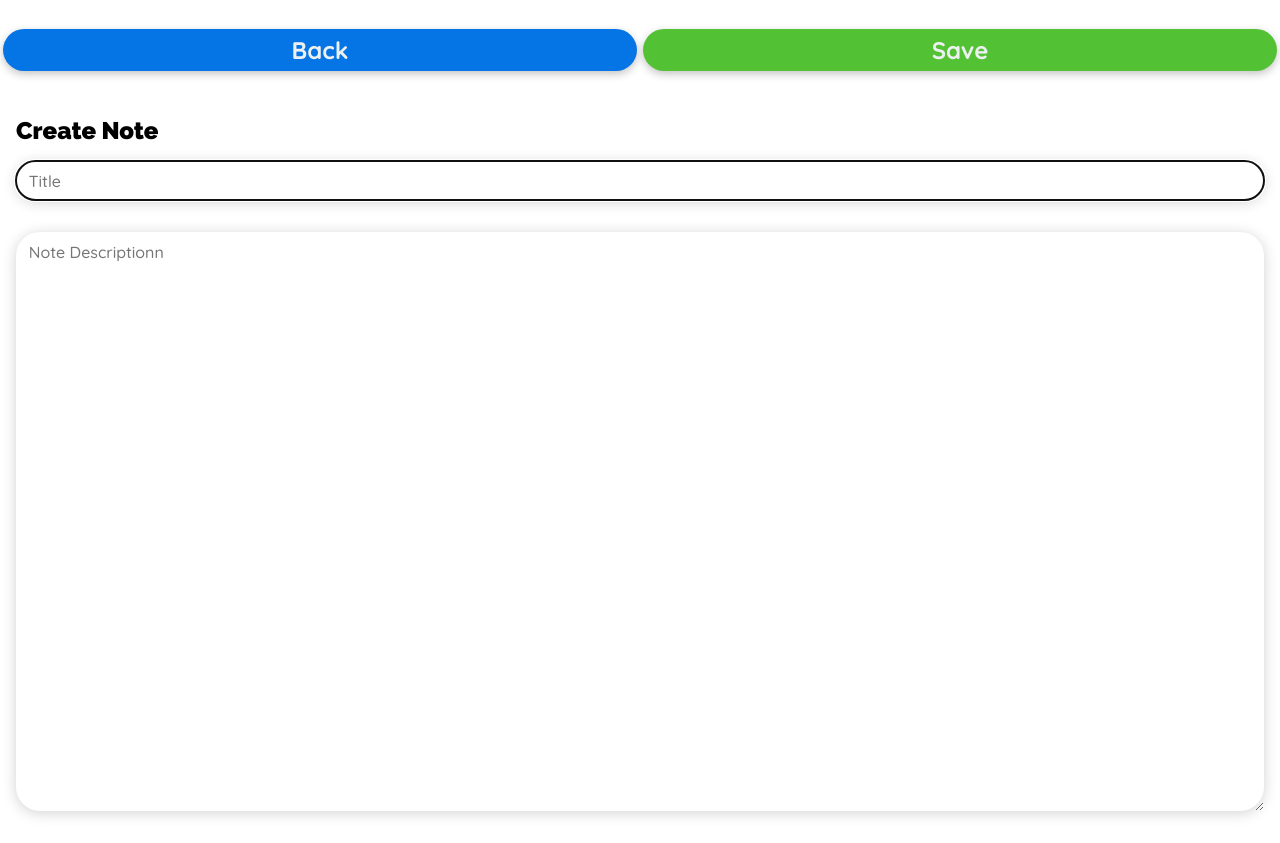
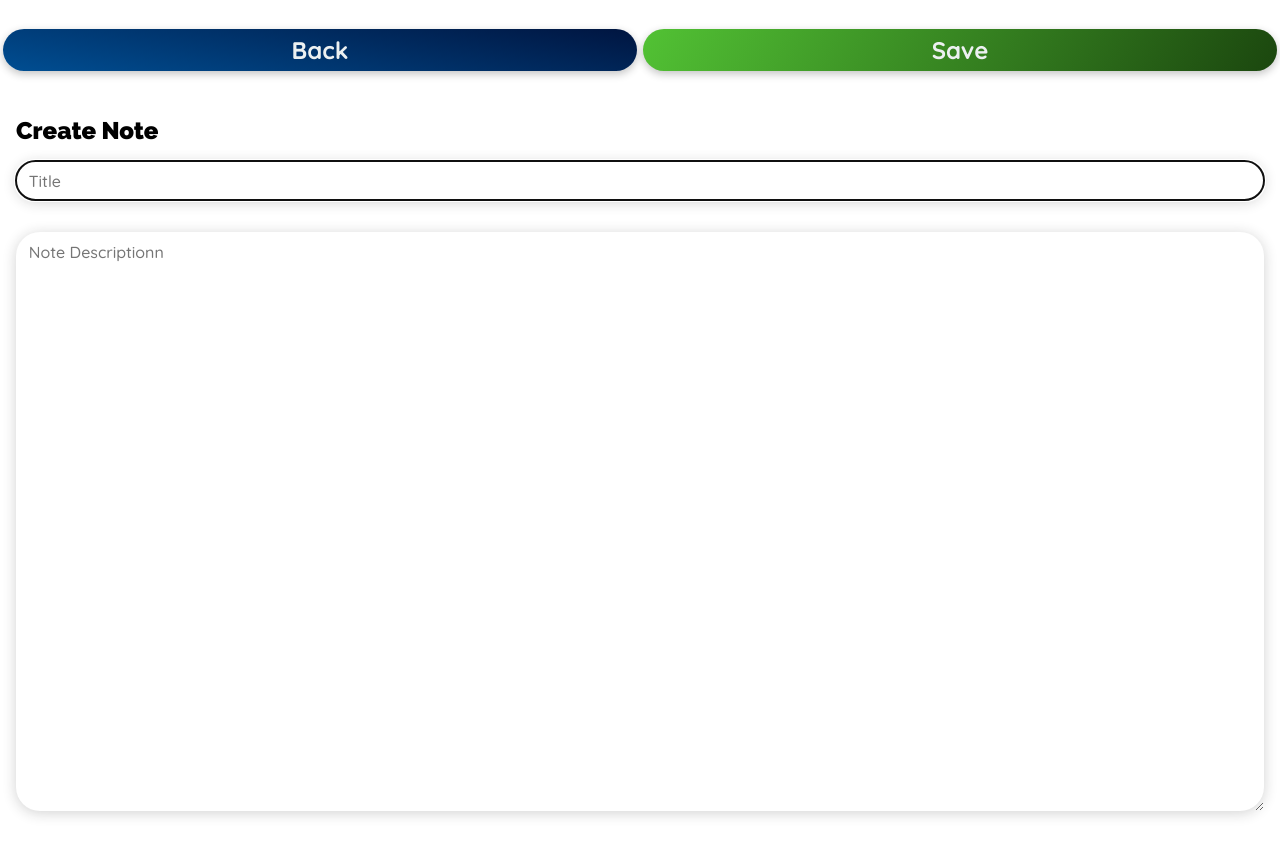
Before and after one commit to jshn16/Notely, a React (Create React App) app: page /create-note in a window 1280 px wide. Built offline with nearby package versions, Linux system fonts and the light colour scheme.

Commit message:
Final Site

```diff
--- a/src/App.css
+++ b/src/App.css
@@ -25,7 +25,7 @@ p,
 a,
 li {
   text-decoration: none;
-  font-family: "Roboto", sans-serif;
+  font-family: "Quicksand", sans-serif;
   font-weight: 500;
 }
 
@@ -75,9 +75,20 @@ header div:nth-child(2) input {
   border-width: 0;
   outline: none;
   border-radius: 2rem;
-  background-color: #52c234;
+  /* background-color: #52c234; */
+  background-image: linear-gradient(120deg,
+    #52c234
+    ,
+    #061700);
   color: #ecf0f1;
-  transition: background-color 0.3s;
+  transition:all background-color 0.8s;
+  background-size: 140% ;
+}
+
+.btn-common:hover{
+  background-position: 50%; /* change the direction of the change here */
+  color: #fff;
+  text-decoration: none;
 }
 
 .btn-other {
@@ -93,9 +104,19 @@ header div:nth-child(2) input {
   border-width: 0;
   outline: none;
   border-radius: 2rem;
-  background-color: #0575e6;
+  background-image: linear-gradient(190deg,
+
+#000428
+,
+#004e92
+  );
   color: #ecf0f1 !important;
-  transition: background-color 0.3s;
+  transition: all background-color 0.8s;
+  background-size: 140%;
+}
+
+.btn-other:hover{
+  background-position: 50%;
 }
 
 .btn-delete {
@@ -111,9 +132,17 @@ header div:nth-child(2) input {
   border-width: 0;
   outline: none;
   border-radius: 2rem;
-  background-color: #e52d27;
+  background-image: linear-gradient(120deg, #e52d27
+  ,
+  #b31217);
   color: #ecf0f1 !important;
   transition: background-color 0.3s;
+  background-size: 140%;
+
+}
+
+.btn-delete:hover{
+  background-position: 80%;
 }
 
 .btn-common.find {
@@ -138,7 +167,7 @@ a.create {
 
 div.notes {
   scroll-behavior: smooth;
-  height: 80vh;
+  min-height: 100vh;
   overflow-x: auto;
   display: grid;
   grid-template-columns: repeat(3, 1fr);
@@ -217,6 +246,7 @@ form textarea {
 }
 
 footer{
+
   color: #fff;
   height: 70px;
   display: flex;
@@ -322,6 +352,10 @@ div.notes span{
   }
 } */
 
+
+
+
+
 @media screen and (max-width: 800px) {
   header {
     flex-direction: column;
```
